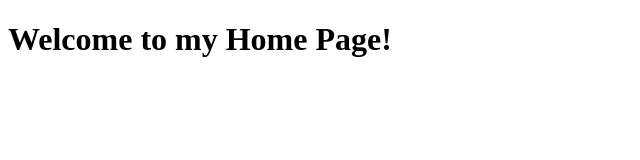
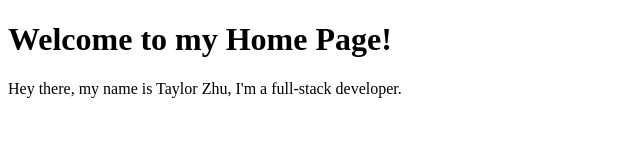
Before and after one commit to htzhu/MyPage, a plain HTML site: page NavPage.html in a window 1280 px wide. Shown: the whole page, without its empty margins (0-640 px from the left). Drawn offline with Linux system fonts and the light colour scheme.

Commit message:
add p tag

```diff
--- a/NavPage.html
+++ b/NavPage.html
@@ -9,5 +9,7 @@
     <div>
         <h1>Welcome to my Home Page!</h1>
     </div>
+    <p>Hey there, my name is Taylor Zhu, I'm a full-stack developer.
+    </p>
 </body>
 </html>
```
